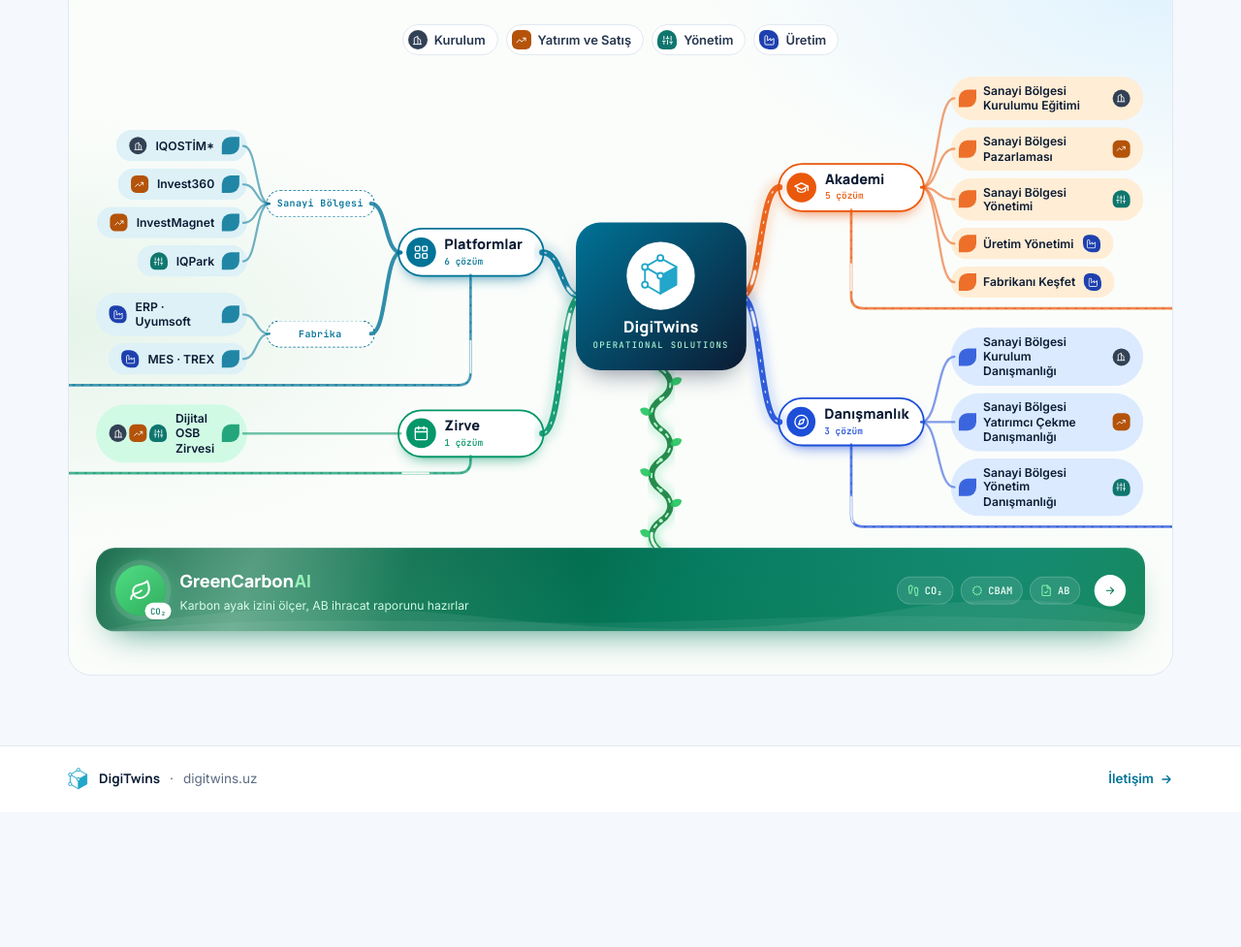
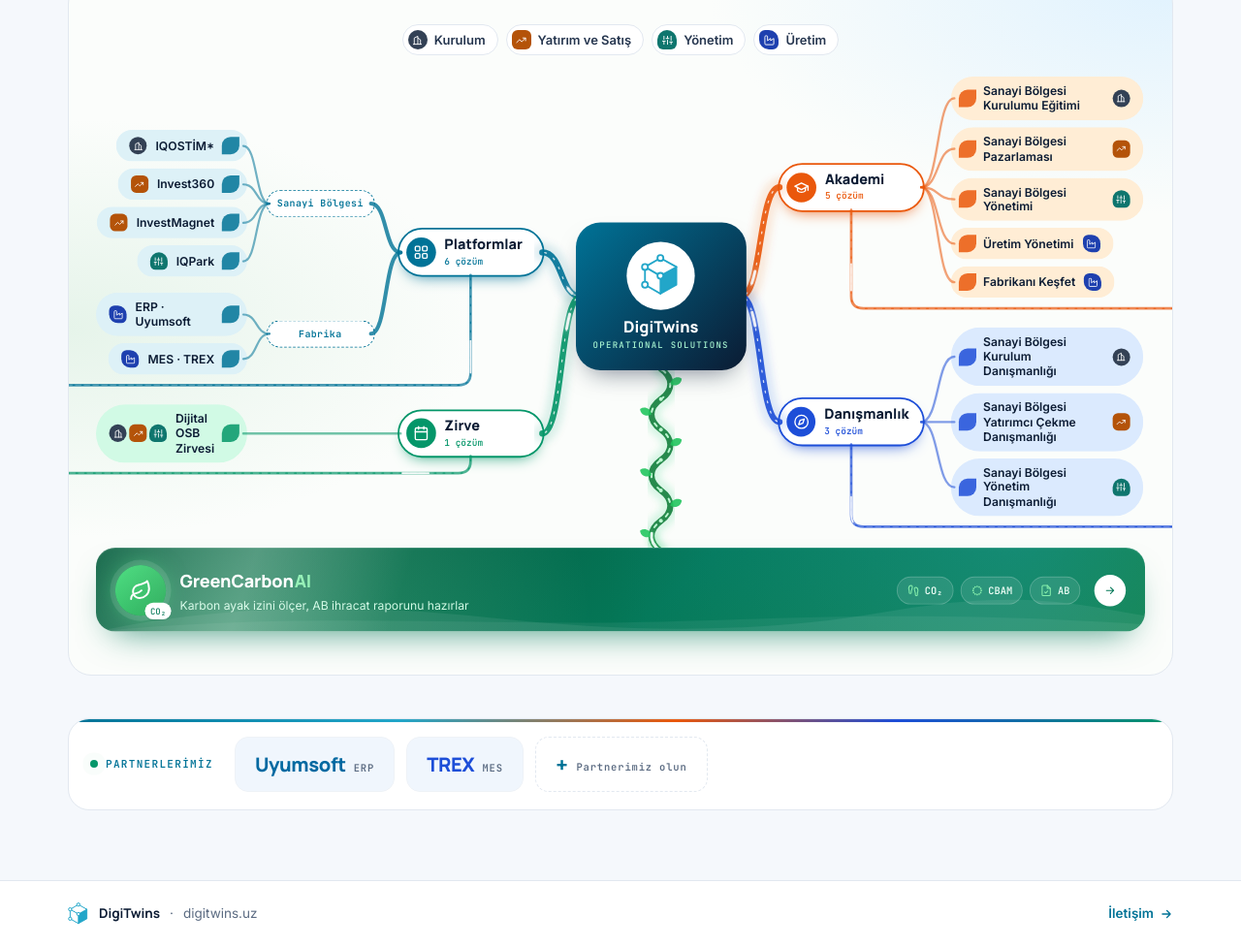
Before and after one commit to fabriquz/digitwins-office, a plain HTML site: page index.html in a window 1280 px wide. Shown: the part 939-1916 px from the top of the page at 97% size. Before the commit the page ends 1777 px from the top, so only its background shows below. Drawn offline with Linux system fonts and the light colour scheme.

Commit message:
Ana sayfaya partnerler şeridi eklendi
Co-Authored-By: Claude Opus 5.5 <noreply@anthropic.com>
Claude-Session: https://claude.ai/code/session_01ArJFyUwqvREdvSE4vi1pHJ

```diff
--- a/index.html
+++ b/index.html
@@ -230,6 +230,17 @@ html body .big-i{width:56px!important;height:56px!important;margin:6px 0 16px 6p
 .agmap{position:relative;display:grid;gap:14px 70px;align-items:center;margin:-36px 0 48px;padding:18px 22px;border-radius:22px;background:radial-gradient(500px 200px at 0% 50%,#E0F2FE,transparent 65%),#FBFDFE;border:1px solid var(--line)}.tw3 .agmap > *:not(svg){position:relative;z-index:1}.tw3 .ag-node{justify-self:start;padding:8px 18px 8px 8px!important}.tw3 .ag-node .ph-ic{width:40px;height:40px}.tw3 .ag-node .ph-ic .ico{width:20px;height:20px}.tw3 .ag-node b{display:block;font-family:var(--display);font-size:18px;font-weight:800;color:#fff;line-height:1}.tw3 .ag-node .s{display:inline-flex!important;align-items:center;gap:6px}.tw3 .ag-leaves{display:grid;gap:8px;justify-items:start}.tw3 .ag-leaves .leaf{max-width:100%}.tw3 .ag-leaves .leaf .lt{display:inline-flex;align-items:baseline;gap:6px;flex-wrap:wrap}.tw3 .ag-wait{border-style:dashed!important;border-color:color-mix(in srgb,var(--c) 45%,transparent)!important;background:#fff!important;opacity:.85}.tw3 .ag-all{justify-self:start;display:inline-flex;align-items:center;gap:6px;font-size:13px;font-weight:600;color:var(--brand)}.tw3 .agmap svg.ph-lines path.br{stroke-dasharray:1200;stroke-dashoffset:1200;animation:draw 1.4s ease-out forwards}
 @media(min-width:860px){.agmap{grid-template-columns:auto 1fr auto}.ag-all{justify-self:end}}
 @media(max-width:859px){.ag-leaves{padding-left:34px}}
+
+/* Partnerler şeridi */
+.partners{display:flex;flex-wrap:wrap;align-items:center;gap:14px 22px;margin-top:44px;padding:18px 22px;border-radius:22px;background:#fff;border:1px solid var(--line);position:relative;overflow:hidden}
+.partners::before{content:"";position:absolute;left:0;right:0;top:0;height:3px;background:linear-gradient(90deg,#007397,#22A6C9 30%,#EA580C 55%,#1D4ED8 75%,#059669)}
+.pt-k{display:inline-flex;align-items:center;gap:8px;font-family:var(--mono);font-size:11px;font-weight:600;letter-spacing:.12em;text-transform:uppercase;color:var(--brand)}
+.pt-row{display:flex;flex-wrap:wrap;gap:12px;flex:1}
+.pt-card{display:inline-flex;align-items:baseline;gap:8px;padding:12px 20px;border-radius:14px;background:var(--tint);border:1px solid var(--line-2);transition:transform .2s,border-color .2s,box-shadow .2s}
+.pt-card b{font-family:var(--display);font-size:20px;font-weight:800;letter-spacing:-.02em;color:var(--pc,var(--ink))}
+.pt-card small{font-family:var(--mono);font-size:10.5px;font-weight:600;color:var(--muted);letter-spacing:.08em}
+.pt-card:hover{transform:translateY(-2px);border-color:var(--pc,var(--brand));box-shadow:0 10px 22px -14px var(--pc,var(--brand))}
+.pt-add{background:#fff;border:1.5px dashed var(--line)}.pt-add span{font-size:20px;font-weight:700;color:var(--brand)}
 main{flex:1;width:100%}
 .page{padding:40px 0 72px;animation:fade .3s ease-out}
 @keyframes fade{from{opacity:0;transform:translateY(6px)}to{opacity:1;transform:none}}
@@ -1228,7 +1239,12 @@ function renderHome() {
         </button>
       </div></div>
     </div>
-  </section>`;
+  </section>
+  ${(() => { const L = { tr: ['Partnerlerimiz', 'Partnerimiz olun'], uz: ['Hamkorlarimiz', 'Hamkor bo‘ling'], ru: ['Наши партнёры', 'Станьте партнёром'], en: ['Our Partners', 'Become a partner'] }[state.lang];
+    const P = [['Uyumsoft', 'ERP', '#E11D48'.replace('E11D48', '0369A1'), 'erp'], ['TREX', 'MES', '#1D4ED8', 'mes']];
+    return `<section class="partners"><span class="pt-k"><span class="dot live"></span>${L[0]}</span>
+      <div class="pt-row">${P.map(([n, r, c, id]) => `<button class="pt-card" style="--pc:${c}" onclick="navigate('${id}')"><b>${n}</b><small>${r}</small></button>`).join('')}
+        <button class="pt-card pt-add" onclick="navigate('iletisim')"><span>+</span><small>${L[1]}</small></button></div></section>`; })()}`;
 }
 
 // Aynı konu hattındaki yaprakları vurgular (tıkla: sabitle, üzerine gel: önizle)
```
